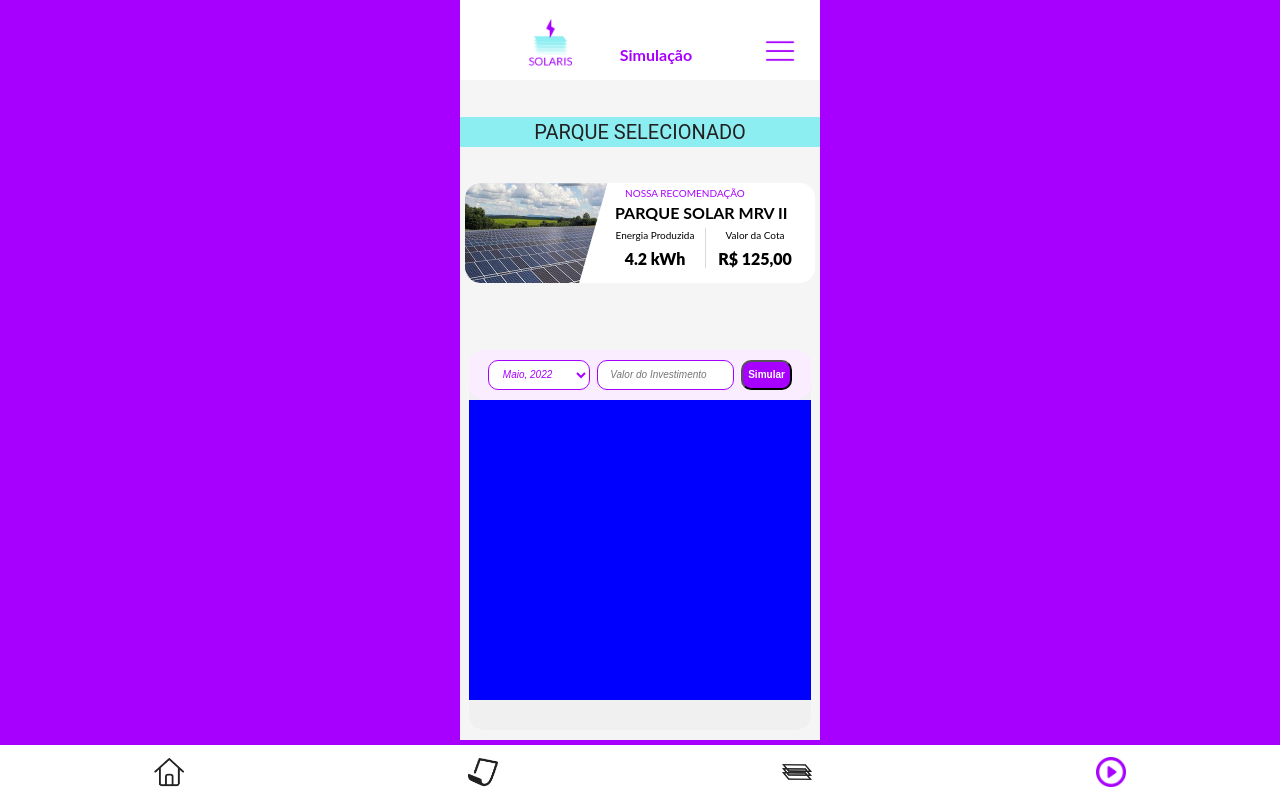
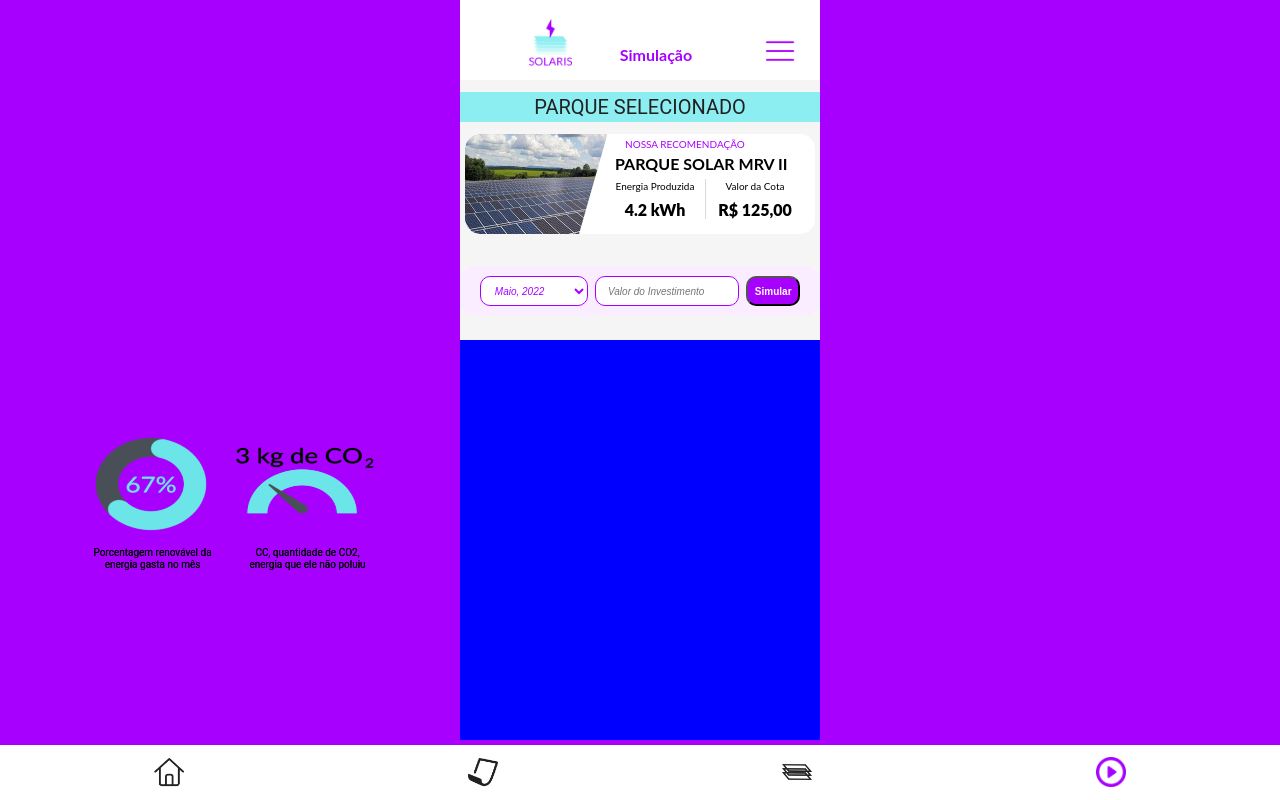
Before and after one commit to luiz-lvj/navi-tech-journey-2022, a React (Create React App) app: page /simulate in a window 1280 px wide. Both pictures are taken after a click on the button "Simular". Built offline with nearby package versions, Linux system fonts and the light colour scheme.

Commit message:
bora consertar

```diff
--- a/src/components/Simulate.js
+++ b/src/components/Simulate.js
@@ -7,7 +7,7 @@ import assets from '../constants/assets';
 import { useState } from 'react';
 
 
-export default function Simulate(){
+export default function Simulate() {
     const [myOption, setMyOption] = useState("Maio, 2022");
 
     const handleChange = (event) => {
@@ -35,7 +35,7 @@ export default function Simulate(){
         setSimulated(true);
     }
 
-    return(
+    return (
         <SimulateStyle>
             <Header></Header>
             <TopTextStyle>
@@ -48,7 +48,6 @@ export default function Simulate(){
                 value2='125,00'
                 image={assets.park01}
             />
-            <FormCard>
             {/* <MyInputTitle><p>Mês do Aluguel</p><div>Valor do investimento</div></MyInputTitle> */}
             <InputArea>
                 <select value={myOption} onChange={handleChange}>
@@ -74,85 +73,83 @@ export default function Simulate(){
                 <MyButton onClick={simulate}> Simular </MyButton>
             </InputArea>
 
-                <EmptyCard></EmptyCard>
-
-            </FormCard>
-            {/* <EconomyGraph src={assets.economiagraph}/>
+            <EconomyGraph src={assets.economiagraph}/>
             <CO2Graph src={assets.co2graph}/>
             <Text1>
             Porcentagem renovável da energia gasta no mês
             </Text1>
             <Text2>
             CC, quantidade de CO2, energia que ele não poluiu
-                </Text2> */}
-            {/* {Simulation(simulated)} */}
+                </Text2>
+            {Simulation(simulated)}
+            <EmptyCard></EmptyCard>
             <Footer></Footer>
         </SimulateStyle>
     );
 }
 
-// function Simulation(simulated) {
-//     if (simulated)
-//         return (
-//             <div>
-//             <EconomyGraph src={assets.economiagraph}/>
-//                 <CO2Graph src={assets.co2graph}/>
-//                 <Text1>
-//                     Porcentagem renovável da energia gasta no mês
-//                 </Text1>
-//                 <Text2>
-//                     CC, quantidade de CO2, energia que ele não poluiu
-//                 </Text2>
-//             </div>
-//         )
-// }
+function Simulation(simulated) {
+    if (simulated)
+        return (
+            <div>
+            <EconomyGraph src={assets.economiagraph}/>
+                <CO2Graph src={assets.co2graph}/>
+                <Text1>
+                    Porcentagem renovável da energia gasta no mês
+                </Text1>
+                <Text2>
+                    CC, quantidade de CO2, energia que ele não poluiu
+                </Text2>
+            </div>
+        )
+}
 
-// const Text1 = styled.div`
-// position: absolute;
-// width: 125px;
-// height: 37px;
-// left: 90px;
-// top: 540px;
-// font-style: normal;
-// font-weight: 400;
-// font-size: 10px;
-// line-height: 12px;
-// display: flex;
-// align-items: center;
-// text-align: center;
-// `
+const Text1 = styled.div`
+position: absolute;
+width: 125px;
+height: 37px;
+left: 90px;
+top: 540px;
+font-style: normal;
+font-weight: 400;
+font-size: 10px;
+line-height: 12px;
+display: flex;
+align-items: center;
+text-align: center;
+`
 
-// const Text2 = styled.div`
-// position: absolute;
-// width: 125px;
-// height: 37px;
-// left: 245px;
-// top: 540px;
-// font-style: normal;
-// font-weight: 400;
-// font-size: 10px;
-// line-height: 12px;
-// display: flex;
-// align-items: center;
-// text-align: center;
-// `
+const Text2 = styled.div`
+position: absolute;
+width: 125px;
+height: 37px;
+left: 245px;
+top: 540px;
+font-style: normal;
+font-weight: 400;
+font-size: 10px;
+line-height: 12px;
+display: flex;
+align-items: center;
+text-align: center;
+`
 
-// const CO2Graph = styled.img`
-// position: absolute;
-// width: 158px;
-// height: 127px;
-// left: 220px;
-// top: 430px;
-// `
+const CO2Graph = styled.img`
+position: absolute;
+width: 158px;
+height: 127px;
+left: 220px;
+top: 430px;
+`
 
 
-// const EconomyGraph = styled.img`
-// position: absolute;
-// width: 162px;
-// height: 135px;
-// left: 70px;
-// top: 430px;
-// `
+const EconomyGraph = styled.img`
+position: absolute;
+width: 162px;
+height: 135px;
+left: 70px;
+top: 430px;
+`
 
 const SimulateStyle = styled.div`
 display: flex;
@@ -184,24 +181,6 @@ line-height: 12px;
 
 `
 
-const FormCard = styled.div`
-    display: flex;
-    flex-direction: column;
-    // justify-content: center;
-    // align-items: center;
-    width: 95%;
-
-    background: #F0F0F0;
-
-    border: 0;
-    border-radius: 15px;
-    height: 380px;
-
-    margin-top: 10px;
-    margin-bottom: 10px;
-
-    outline: 0;
-`;
 
 const InputArea = styled.div`
     display: flex;
@@ -273,6 +252,6 @@ const MyButton = styled.button`
 const EmptyCard = styled.div`
 align-items: center;
 width: 100%;
-height: 300px;
+height: 400px;
 background: blue;
 `;
```
Lines whose indentation alone changed are shown as unchanged.
